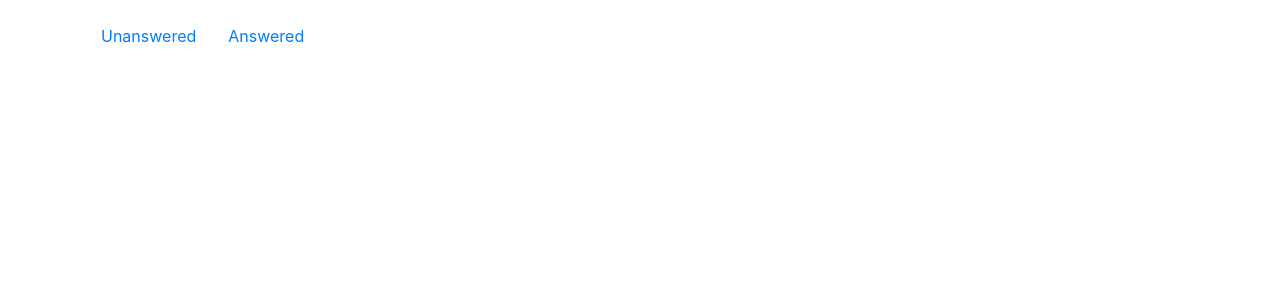
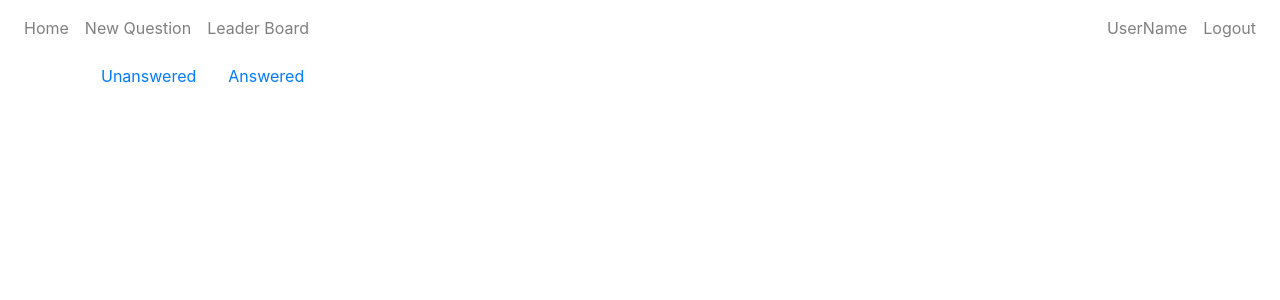
Before and after one commit to beasiteri/would-you-rather, a React (Create React App) app: page / in a window 1280 px wide. Shown: the top 300 px of the page. Built offline with nearby package versions, Linux system fonts and the light colour scheme.

Commit message:
Refactor navbar component

```diff
--- a/src/components/NavBar.js
+++ b/src/components/NavBar.js
@@ -1,8 +1,20 @@
 import React, { Component, Fragment } from 'react';
 import { Navbar, NavbarToggler, Collapse, Nav, NavItem, NavLink } from 'reactstrap';
 import PropTypes from "prop-types";
+import { withRouter } from "react-router-dom";
+import {connect} from "react-redux";
 
 class NavBar extends Component {
+    state = {
+        isOpen: false
+    };
+
+    toggleNavbar = () =>  {
+        this.setState({
+          isOpen: !this.state.isOpen
+        });
+    };
+
     render() {
         const { authedUser } = this.props;
 
@@ -12,12 +24,12 @@ class NavBar extends Component {
 
         return(
             <div>
-                <Navbar>
+                <Navbar bg="primary" variant="dark" light expand="md">
                 {authedUser &&
                 <Fragment>
-                        <NavbarToggler>
-                            <Collapse>
-                                <Nav>
+                    <NavbarToggler onClick={this.toggleNavbar} />
+                    <Collapse isOpen={this.state.isOpen} navbar className="d-flex justify-content-between">
+                        <Nav navbar>
                             <NavItem>
                                 <NavLink>Home</NavLink>
                             </NavItem>
@@ -27,6 +39,8 @@ class NavBar extends Component {
                             <NavItem>
                                 <NavLink>Leader Board</NavLink>
                             </NavItem>
+                        </Nav>
+                        <Nav navbar>
                             <NavItem>
                                 <NavLink>UserName</NavLink>
                             </NavItem>
@@ -35,9 +49,7 @@ class NavBar extends Component {
                             </NavItem>
                         </Nav>
                     </Collapse>
-                        </NavbarToggler>
                 </Fragment>
-
                 }
                 </Navbar>
             </div>
@@ -45,4 +57,10 @@ class NavBar extends Component {
     }
 }
 
-export default NavBar;
+function mapStateToProps ({ authedUser }) {
+    return {
+      authedUser
+    }
+}
+
+export default withRouter(connect(mapStateToProps, null)(NavBar));
```
Lines whose indentation alone changed are shown as unchanged.
